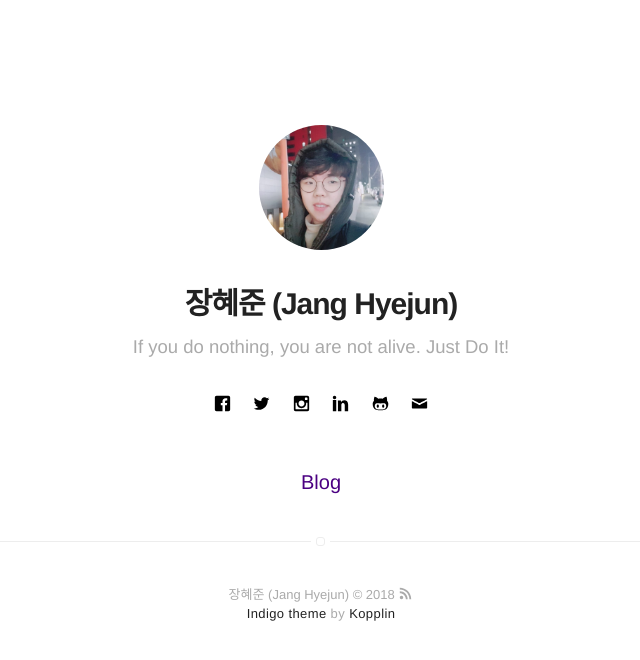
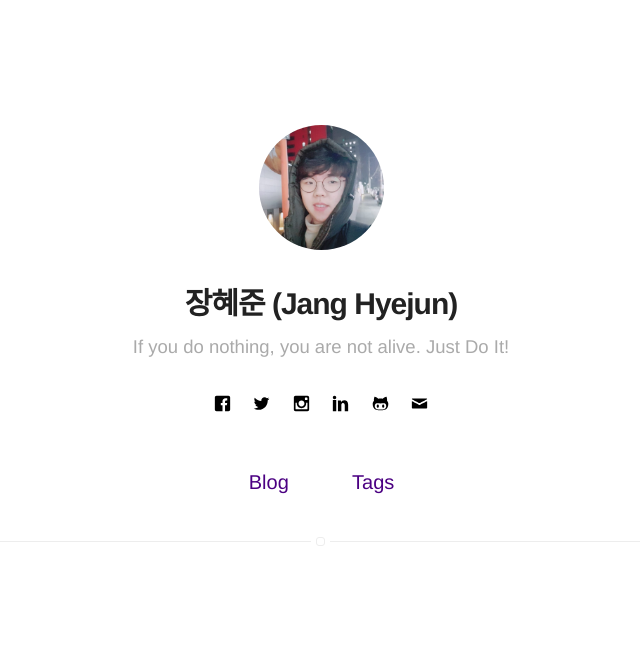
Before and after one commit to jhyejun/jhyejun.github.io, a Jekyll site: the page built from index.html, in a window 1280 px wide. Shown: the top 660 px of the page, without its empty margins (319-959 px from the left). Built offline with Jekyll 4.4.1, drawn with Linux system fonts in a browser that asks for light colours.

Commit message:
Add Tags Category
Add Tags Category

```diff
--- a/_includes/footer.html
+++ b/_includes/footer.html
@@ -1,7 +1,7 @@
 <footer class="footer-main">
-    {{ site.name }} © {{ site.time | date: '%Y' }} <a class="link" href="{{ site.url }}/feed.xml" target="_blank"><svg class="icon icon-rss"><use xlink:href="#icon-rss"></use></svg></a>
+    <!-- {{ site.name }} © {{ site.time | date: '%Y' }} <a class="link" href="{{ site.url }}/feed.xml" target="_blank"><svg class="icon icon-rss"><use xlink:href="#icon-rss"></use></svg></a>
 
     <p class="extra">
         <a class="link" href="https://github.com/sergiokopplin/indigo">Indigo theme</a> by <a class="link" href="https://github.com/sergiokopplin/indigo">Kopplin</a>
-    </p>
+    </p> -->
 </footer>
--- a/_includes/nav.html
+++ b/_includes/nav.html
@@ -3,6 +3,20 @@
         {% if page.title != "Home" %}
             <li class="item">
                 <a class="link" href="{{ site.url }}/">Home</a>
+            </li>
+        {% endif %}
+
+        {% if site.about == true %}
+            {% if page.title != "About" %}
+                <li class="item">
+                    <a class="link" href="{{ site.url }}/about">About</a>
+                </li>
+            {% endif %}
+        {% endif %}
+
+        {% if site.resume == true %}
+            <li class="item">
+                <a class="link" href="{% if site.resume-external %}{{ site.resume-url }}{% else %}{{ site.url }}/{{ site.resume-url }}{% endif %}">Résumé</a>
             </li>
         {% endif %}
 
@@ -22,18 +36,12 @@
             {% endif %}
         {% endif %}
 
-        {% if site.about == true %}
-            {% if page.title != "About" %}
+        {% if site.show-tags == true %}
+            {% if page.title != "Tags" %}
                 <li class="item">
-                    <a class="link" href="{{ site.url }}/about">About</a>
+                    <a class="link" href="{{ site.url }}/tags">Tags</a>
                 </li>
             {% endif %}
         {% endif %}
-
-        {% if site.resume == true %}
-            <li class="item">
-                <a class="link" href="{% if site.resume-external %}{{ site.resume-url }}{% else %}{{ site.url }}/{{ site.resume-url }}{% endif %}">Résumé</a>
-            </li>
-        {% endif %}
     </ul>
 </nav>
```
